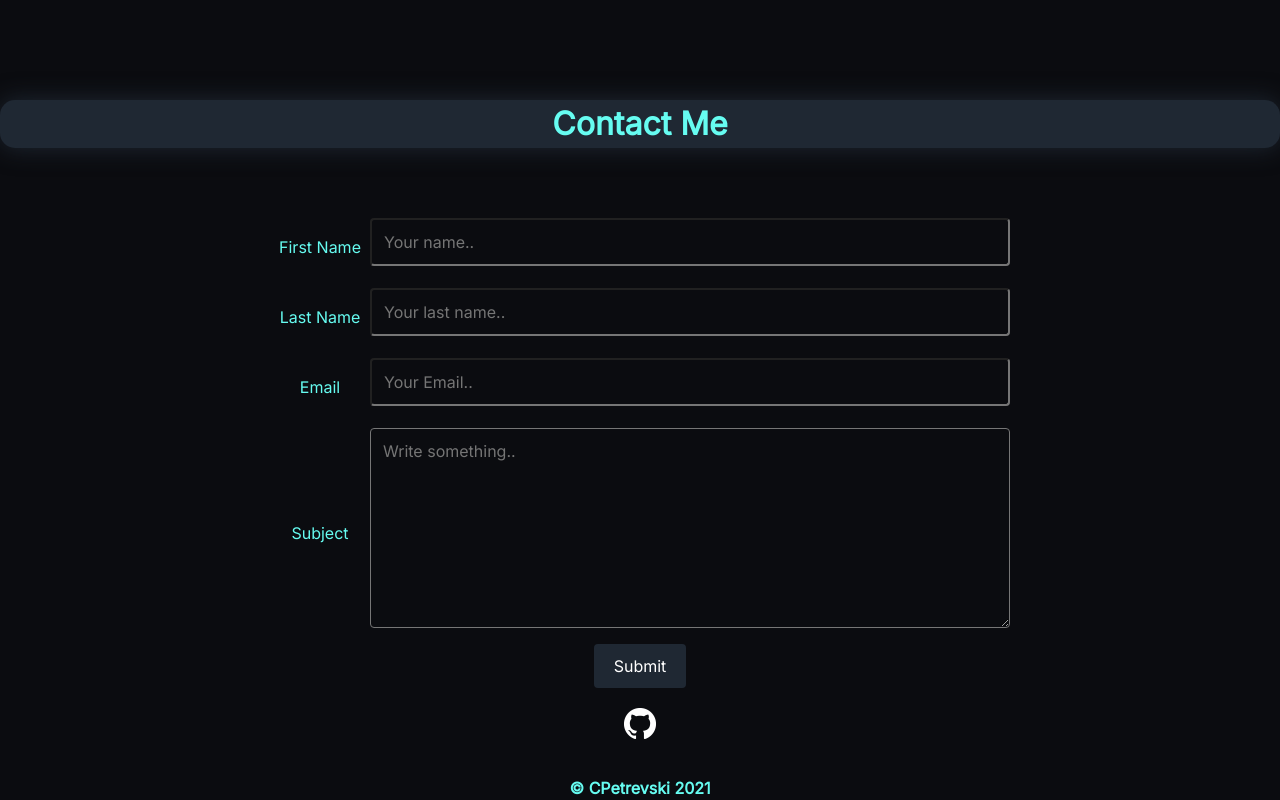
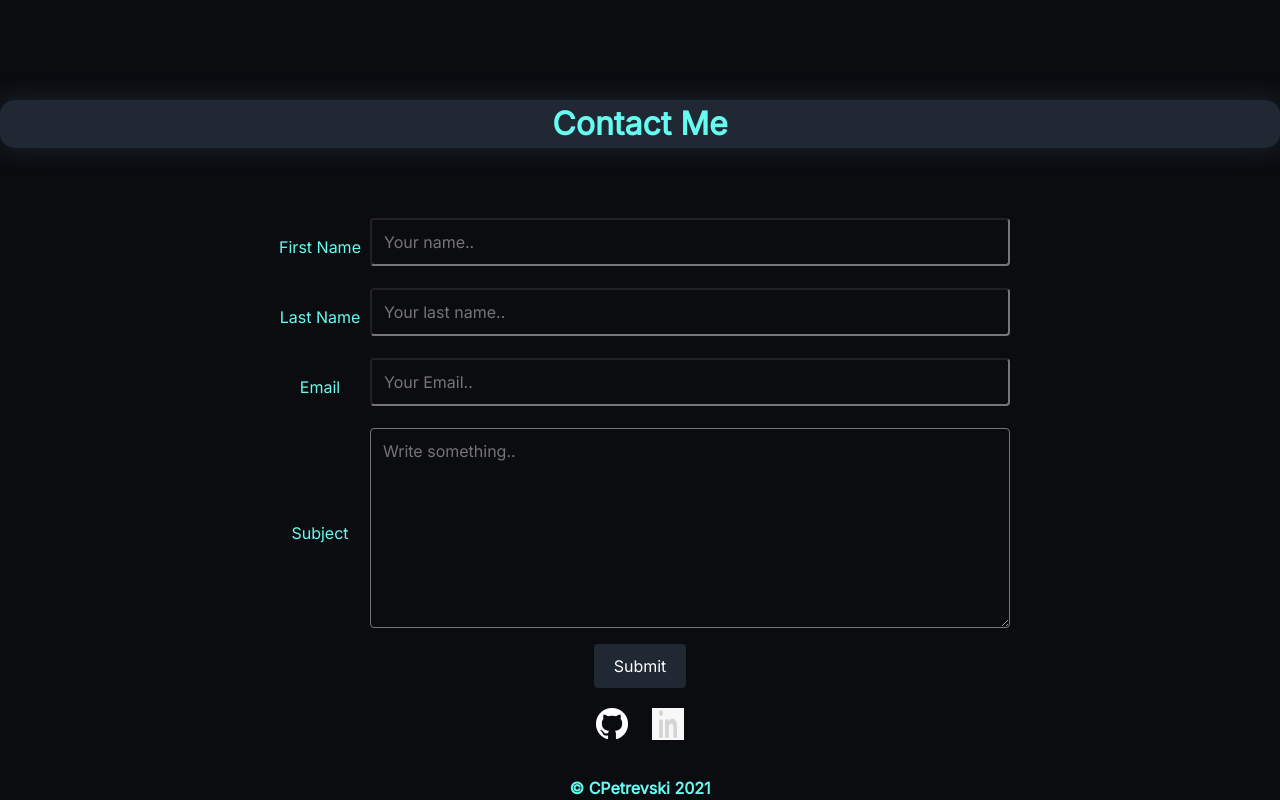
Before and after one commit to CPetrevski/08-hw-portfolio, a plain HTML site: page index.html in a window 1280 px wide. Shown: the part 2275-3075 px from the top of the page. Drawn offline with Linux system fonts and the light colour scheme.

Commit message:
Updated Repo

```diff
--- a/index.html
+++ b/index.html
@@ -118,6 +118,7 @@
         <!-- Linked github through image icon. -->
         <footer>
             <a href="https://github.com/CPetrevski" target="_blank"><img src="./assets/images/github.png"/></a>
+            <a href="https://www.linkedin.com/in/chris-petrevski-44291b84" target="_blank"><img src="./assets/images/link.png"/></a>
             <h6>&copy CPetrevski 2021</h6>
         </footer>
 
```
Also changed, not shown: assets/images/link.png (added), 1 other file.
